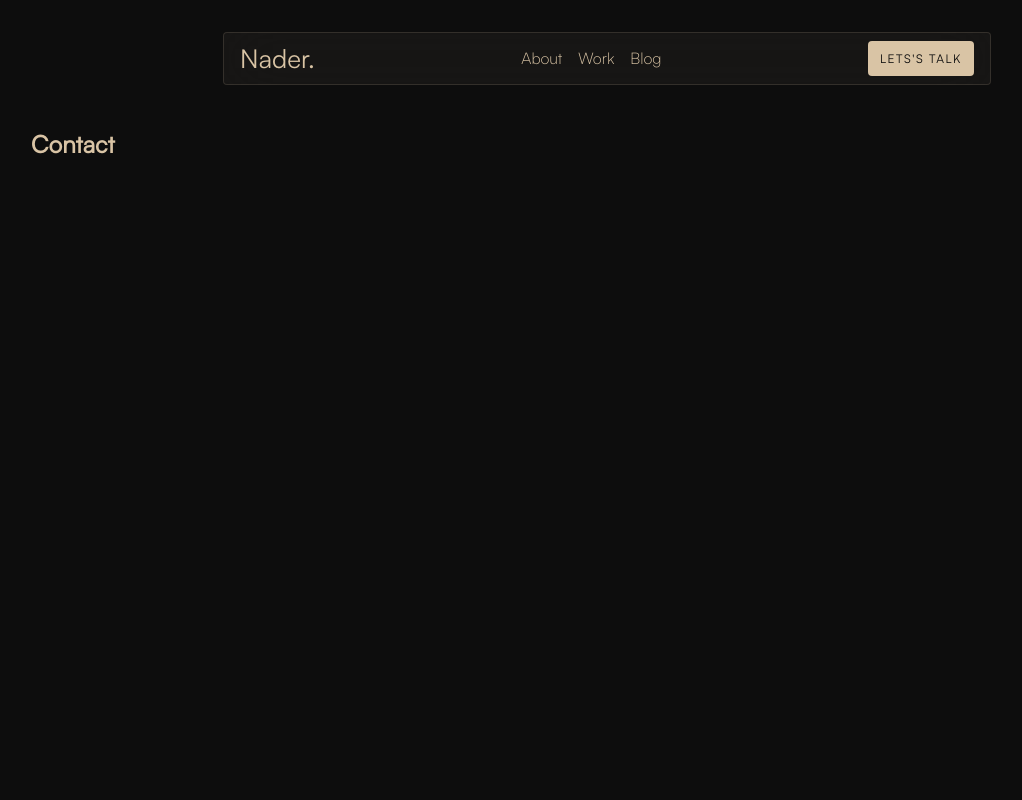
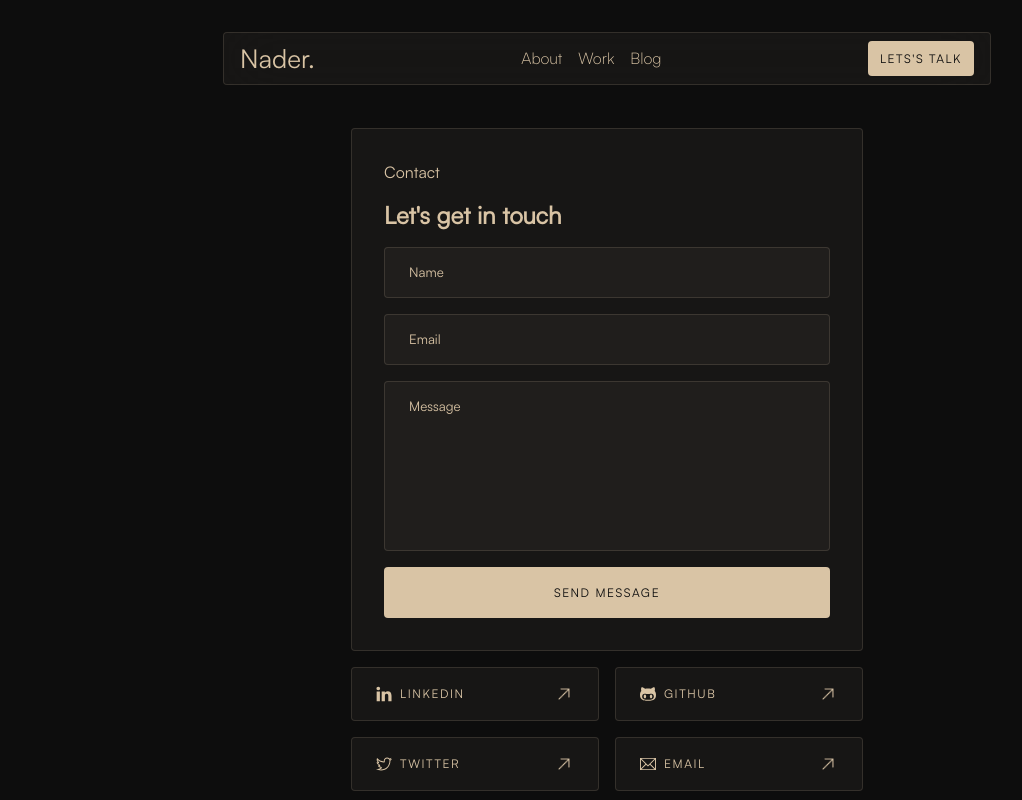
Before and after one commit to naderchatti/portfolio, a Next.js app: page /contact in a window 1280 px wide. Shown: the top 800 px of the page, without its empty margins (33-1055 px from the left). Built offline with nearby package versions, Linux system fonts and the light colour scheme.

Commit message:
adding form contact

```diff
--- a/src/app/contact/Contact.module.css
+++ b/src/app/contact/Contact.module.css
@@ -1,9 +1,61 @@
-.wrapper {
-    min-height: 100dvh;
+.wrapper section {
+    padding-block-start: 8rem;
+    padding-block-end: 4rem;
 }
 
-.wrapper section {
-    padding-block: 8rem;
+.contactWrapper {
+    display: flex;
+    flex-direction: column;
+    gap: 1rem;
     width: 90%;
     margin: 0 auto;
 }
+
+.contactCard {
+    display: flex;
+    flex-direction: column;
+    gap: 1rem;
+    background-color: var(--primary-background-color-muted);
+    border: 1px solid var(--default-border-color);
+    padding: 2rem;
+    border-radius: 0.25rem;
+}
+
+.socials {
+    display: grid;
+    grid-template-columns: repeat(2, 1fr);
+    gap: 1rem;
+}
+
+.socialItem {
+    display: flex;
+    align-items: center;
+    justify-content: space-between;
+    gap: 0.5rem;
+    padding: 1rem 1.5rem;
+    background-color: var(--primary-background-color-muted);
+    border: 1px solid var(--default-border-color);
+    border-radius: 0.25rem;
+    cursor: pointer;
+    text-decoration: none;
+    color: var(--default-text-color);
+    font-family: 'Satoshi Light';
+    font-size: 0.75rem;
+    letter-spacing: 0.1rem;
+    text-transform: uppercase;
+    font-weight: 100;
+}
+
+.leftSide {
+    display: flex;
+    align-items: center;
+    justify-content: center;
+    gap: 0.5rem;
+}
+
+@media (min-width: 768px) {
+    .contactWrapper {
+        width: 40%;
+        margin: 0 auto;
+    }
+}
--- a/src/app/contact/page.tsx
+++ b/src/app/contact/page.tsx
@@ -1,11 +1,131 @@
-import React from 'react';
+'use client';
+
+import React, { useState } from 'react';
 import styles from './Contact.module.css';
+import PrimaryButton from '@/components/buttons/PrimaryButton';
+import InputText from '@/components/inputs/InputText';
+import TextArea from '@/components/inputs/TextArea';
+import Link from 'next/link';
+import { TfiEmail, TfiGithub, TfiLinkedin, TfiTwitter } from 'react-icons/tfi';
+import Image from 'next/image';
+const Contact = () => {
+  const [name, setName] = useState('');
+  const [email, setEmail] = useState('');
+  const [message, setMessage] = useState('');
 
-const Contact = () => {
+  const handleChange = (e: React.ChangeEvent<HTMLInputElement>) => {
+    switch (e.target.name) {
+      case 'name':
+        setName(e.target.value);
+        break;
+      case 'email':
+        setEmail(e.target.value);
+        break;
+      default:
+        break;
+    }
+  };
+
+  const handleSubmit = (e: React.FormEvent<HTMLFormElement>) => {
+    e.preventDefault();
+  };
+
   return (
     <div className={styles.wrapper}>
       <section>
-        <h1>Contact</h1>
+        <div className={styles.contactWrapper}>
+          <form onSubmit={handleSubmit} className={styles.contactCard}>
+            <span className={styles.subtitle}>Contact</span>
+            <h1 className={styles.title}>Let&apos;s get in touch</h1>
+            <InputText
+              type="text"
+              placeholder="Name"
+              value={name}
+              onChange={handleChange}
+              name="name"
+            />
+            <InputText
+              type="email"
+              placeholder="Email"
+              value={email}
+              onChange={handleChange}
+              name="email"
+            />
+            <TextArea
+              placeholder="Message"
+              value={message}
+              onChange={(e) => setMessage(e.target.value)}
+              name="message"
+            />
+            <PrimaryButton type="submit">Send message</PrimaryButton>
+          </form>
+          <div className={styles.socials}>
+            <Link
+              href="https://www.linkedin.com/in/naderchatti"
+              target="_blank"
+              className={styles.socialItem}
+            >
+              <div className={styles.leftSide}>
+                <TfiLinkedin size={'1rem'} color="var(--default-icon-color)" />
+                <span>LinkedIn</span>
+              </div>
+              <Image
+                src="/icons/ph_arrow-up-right-light.png"
+                alt="linkedin"
+                width={20}
+                height={20}
+              />
+            </Link>
+            <Link
+              href="https://github.com/chattinader"
+              target="_blank"
+              className={styles.socialItem}
+            >
+              <div className={styles.leftSide}>
+                <TfiGithub size={'1rem'} color="var(--default-icon-color)" />
+                <span>Github</span>
+              </div>
+              <Image
+                src="/icons/ph_arrow-up-right-light.png"
+                alt="linkedin"
+                width={20}
+                height={20}
+              />
+            </Link>
+            <Link
+              href="https://twitter.com/naderchatti"
+              target="_blank"
+              className={styles.socialItem}
+            >
+              <div className={styles.leftSide}>
+                <TfiTwitter size={'1rem'} color="var(--default-icon-color)" />
+                <span>Twitter</span>
+              </div>
+              <Image
+                src="/icons/ph_arrow-up-right-light.png"
+                alt="linkedin"
+                width={20}
+                height={20}
+              />
+            </Link>
+            <Link
+              href={`mailto:${process.env.NEXT_PUBLIC_EMAIL}`}
+              target="_blank"
+              className={styles.socialItem}
+            >
+              <div className={styles.leftSide}>
+                <TfiEmail size={'1rem'} color="var(--default-icon-color)" />
+                <span>Email</span>
+              </div>
+              <Image
+                src="/icons/ph_arrow-up-right-light.png"
+                alt="linkedin"
+                width={20}
+                height={20}
+              />
+            </Link>
+          </div>
+        </div>
       </section>
     </div>
   );
--- a/src/components/buttons/PrimaryButton.tsx
+++ b/src/components/buttons/PrimaryButton.tsx
@@ -4,12 +4,18 @@ import styles from './Buttons.module.css';
 const PrimaryButton = ({
   children,
   onClick,
+  type,
 }: {
   children: React.ReactNode;
-  onClick: () => void;
+  onClick?: () => void;
+  type?: 'button' | 'submit' | 'reset';
 }) => {
   return (
-    <button className={`${styles.button} ${styles.primary}`} onClick={onClick}>
+    <button
+      className={`${styles.button} ${styles.primary}`}
+      onClick={onClick}
+      type={type}
+    >
       {children}
     </button>
   );
--- /dev/null
+++ b/src/components/inputs/InputText.tsx
@@ -0,0 +1,31 @@
+import React from 'react';
+import styles from './Inputs.module.css';
+
+type InputTextProps = {
+  type: string;
+  placeholder: string;
+  value: string;
+  name: string;
+  onChange: (e: React.ChangeEvent<HTMLInputElement>) => void;
+};
+
+const InputText = ({
+  type,
+  placeholder,
+  value,
+  name,
+  onChange,
+}: InputTextProps) => {
+  return (
+    <input
+      type={type}
+      placeholder={placeholder}
+      className={styles.inputText}
+      value={value}
+      onChange={onChange}
+      name={name}
+    />
+  );
+};
+
+export default InputText;
--- /dev/null
+++ b/src/components/inputs/Inputs.module.css
@@ -0,0 +1,14 @@
+.inputText,
+.textArea {
+    padding: 1rem 1.5rem;
+    border: 1px solid var(--default-border-color);
+    border-radius: 0.25rem;
+    background-color: var(--primary-background-color-muted);
+    color: var(--default-text-color);
+    resize: none;
+}
+
+.inputText::placeholder,
+.textArea::placeholder {
+    color: var(--default-text-color);
+}
--- /dev/null
+++ b/src/components/inputs/TextArea.tsx
@@ -0,0 +1,24 @@
+import React from 'react';
+import styles from './Inputs.module.css';
+
+type InputTextProps = {
+  placeholder: string;
+  value: string;
+  name: string;
+  onChange: (e: React.ChangeEvent<HTMLTextAreaElement>) => void;
+};
+
+const InputText = ({ placeholder, value, name, onChange }: InputTextProps) => {
+  return (
+    <textarea
+      placeholder={placeholder}
+      className={styles.textArea}
+      value={value}
+      onChange={onChange}
+      name={name}
+      rows={8}
+    />
+  );
+};
+
+export default InputText;
```
